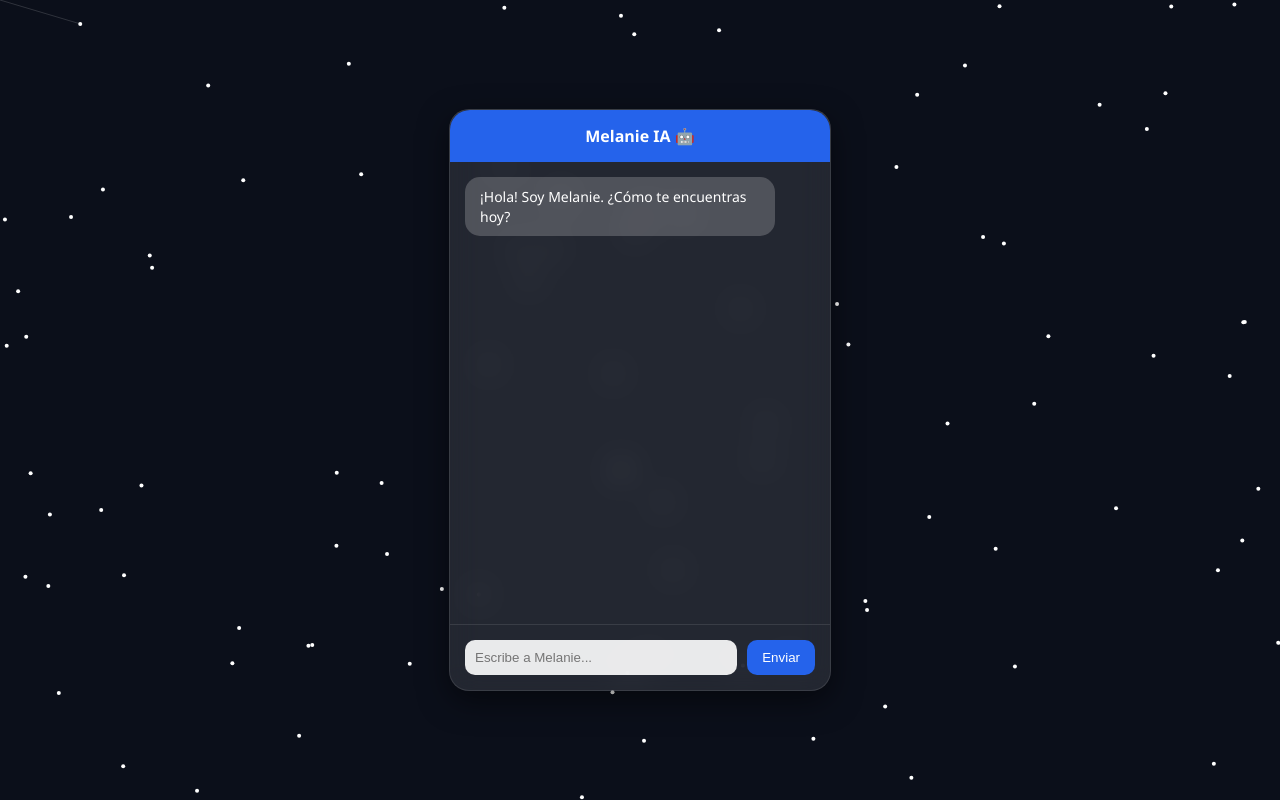
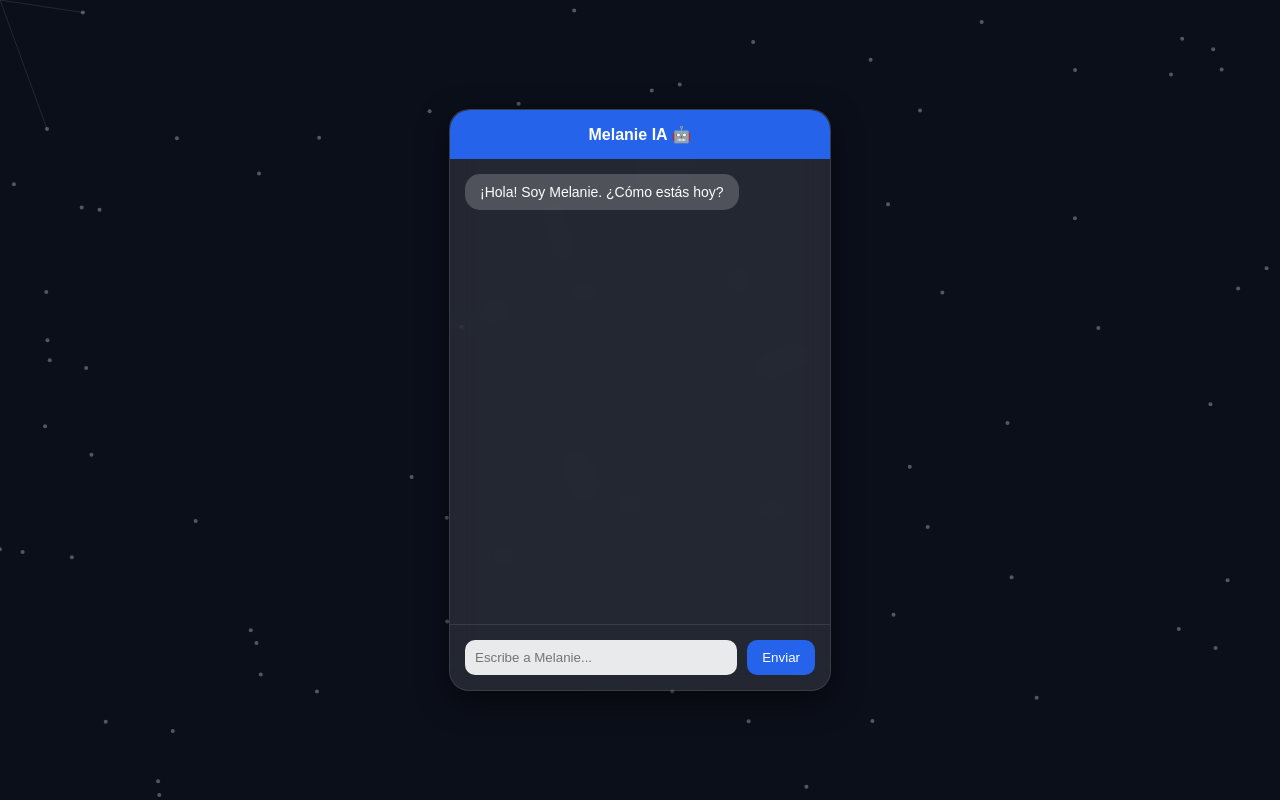
Before and after one commit to BradGT346/Melani-Perucalls-IA, a website: page index.html in a window 1280 px wide. Drawn offline with Linux system fonts and the light colour scheme.

Commit message:
Update index.html

```diff
--- a/index.html
+++ b/index.html
@@ -5,12 +5,12 @@
     <meta name="viewport" content="width=device-width, initial-scale=1.0">
     <title>Melanie IA</title>
     <style>
-        body { margin: 0; height: 100vh; display: flex; justify-content: center; align-items: center; background: #0b0f1a; font-family: 'Segoe UI', sans-serif; overflow: hidden; }
+        body { margin: 0; height: 100vh; display: flex; justify-content: center; align-items: center; background: #0b0f1a; font-family: sans-serif; overflow: hidden; }
         #canvas { position: absolute; top: 0; left: 0; z-index: -1; }
         .chat-container { width: 380px; height: 580px; background: rgba(255, 255, 255, 0.1); backdrop-filter: blur(15px); border-radius: 20px; display: flex; flex-direction: column; box-shadow: 0 10px 30px rgba(0,0,0,0.5); border: 1px solid rgba(255,255,255,0.1); }
         .header { background: #2563eb; color: white; padding: 15px; border-radius: 20px 20px 0 0; text-align: center; font-weight: bold; }
         #chat { flex: 1; padding: 15px; overflow-y: auto; display: flex; flex-direction: column; gap: 10px; }
-        .msg { padding: 10px 15px; border-radius: 15px; font-size: 14px; max-width: 80%; line-height: 1.4; color: white; }
+        .msg { padding: 10px 15px; border-radius: 15px; font-size: 14px; max-width: 80%; color: white; }
         .user { background: #2563eb; align-self: flex-end; }
         .ia { background: rgba(255, 255, 255, 0.2); align-self: flex-start; }
         .input-box { padding: 15px; display: flex; gap: 10px; border-top: 1px solid rgba(255,255,255,0.1); }
@@ -22,7 +22,7 @@
     <canvas id="canvas"></canvas>
     <div class="chat-container">
         <div class="header">Melanie IA 🤖</div>
-        <div id="chat"><div class="msg ia">¡Hola! Soy Melanie. ¿Cómo te encuentras hoy?</div></div>
+        <div id="chat"><div class="msg ia">¡Hola! Soy Melanie. ¿Cómo estás hoy?</div></div>
         <div class="input-box">
             <input type="text" id="userInput" placeholder="Escribe a Melanie..." autocomplete="off">
             <button onclick="enviar()">Enviar</button>
@@ -38,26 +38,25 @@
             canvas.width = window.innerWidth;
             canvas.height = window.innerHeight;
             particles = [];
-            for (let i = 0; i < 100; i++) {
+            for (let i = 0; i < 80; i++) {
                 particles.push({
                     x: Math.random() * canvas.width,
                     y: Math.random() * canvas.height,
-                    vx: (Math.random() - 0.5) * 1.5,
-                    vy: (Math.random() - 0.5) * 1.5
+                    vx: (Math.random() - 0.5) * 1,
+                    vy: (Math.random() - 0.5) * 1
                 });
             }
         }
 
         function draw() {
             ctx.clearRect(0, 0, canvas.width, canvas.height);
-            ctx.fillStyle = 'white';
-            ctx.strokeStyle = 'rgba(255, 255, 255, 0.15)';
+            ctx.fillStyle = 'rgba(255, 255, 255, 0.3)';
+            ctx.strokeStyle = 'rgba(255, 255, 255, 0.1)';
             particles.forEach(p => {
                 p.x += p.vx; p.y += p.vy;
                 if (p.x < 0 || p.x > canvas.width) p.vx *= -1;
                 if (p.y < 0 || p.y > canvas.height) p.vy *= -1;
                 ctx.beginPath(); ctx.arc(p.x, p.y, 2, 0, Math.PI * 2); ctx.fill();
-
                 let dist = Math.hypot(mouse.x - p.x, mouse.y - p.y);
                 if (dist < 150) {
                     ctx.beginPath(); ctx.moveTo(p.x, p.y); ctx.lineTo(mouse.x, mouse.y); ctx.stroke();
@@ -83,7 +82,7 @@
                     body: JSON.stringify({ userPrompt: text })
                 });
                 const data = await res.json();
-                chat.innerHTML += `<div class="msg ia">${data.response || "No hay respuesta."}</div>`;
+                chat.innerHTML += `<div class="msg ia">${data.response || "No tengo respuesta."}</div>`;
             } catch {
                 chat.innerHTML += `<div class="msg ia">Error de conexión.</div>`;
             }
```
